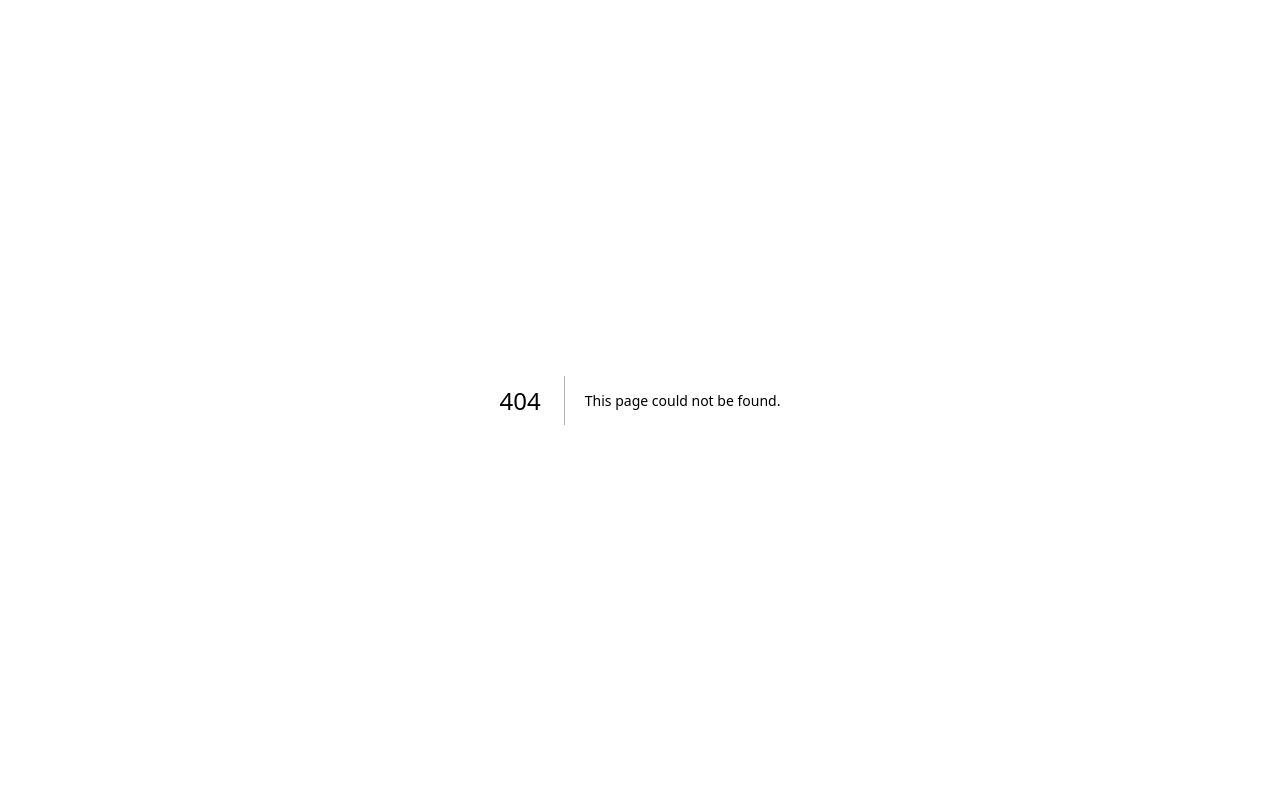
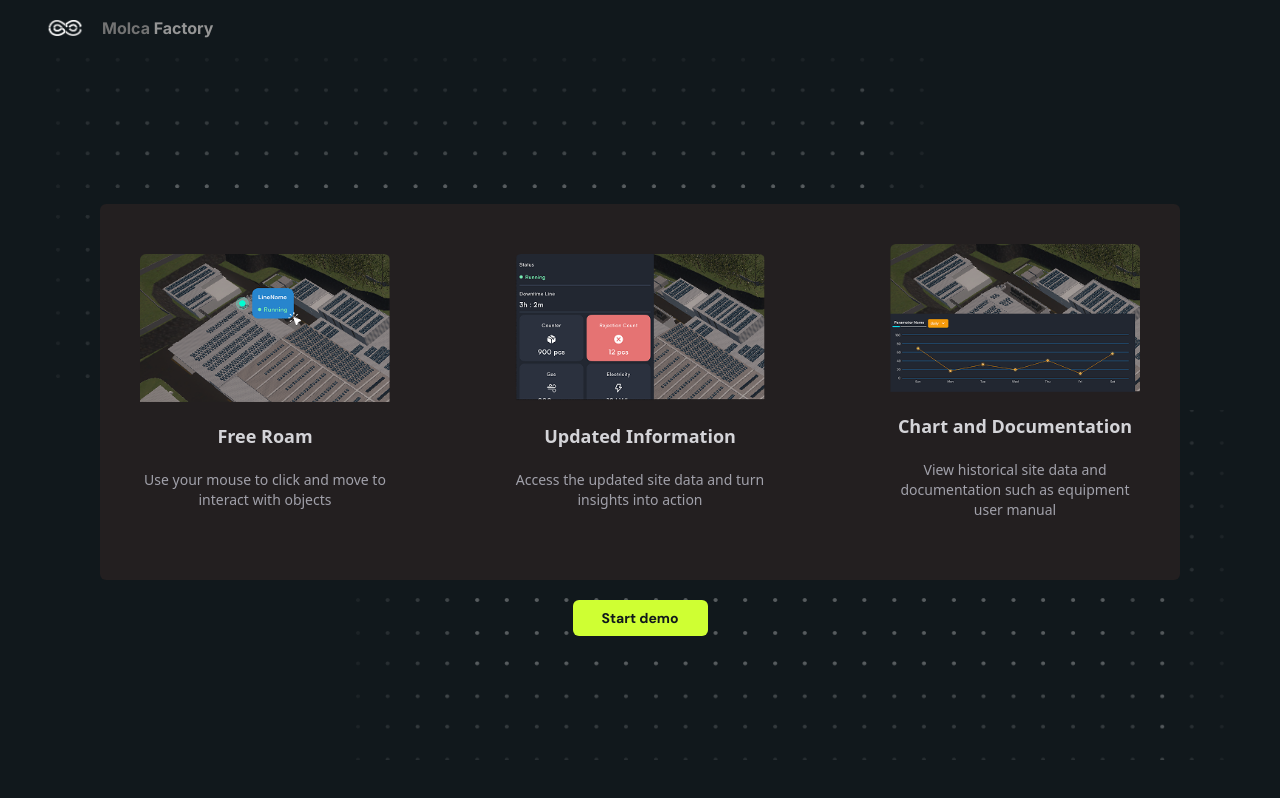
Before and after one commit to raissarahmani/molca-portal-cms, a Next.js app: page /digitaltwin in a window 1280 px wide. Before the commit this address had no page. Built offline with nearby package versions, Linux system fonts and the light colour scheme.

Commit message:
add: new route to digitaltwin

```diff
--- /dev/null
+++ b/src/app/digitaltwin/page.tsx
@@ -0,0 +1,48 @@
+import Link from 'next/link'
+import Header from '@/app/components/Header'
+import CardDetail from '@/app/components/Menu/Detail'
+
+export default function Digitaltwin() {
+    const cards = [
+    {
+      image: "/digital-twin 1.png",
+      title: "Free Roam",
+      description: "Use your mouse to click and move to interact with objects",
+    },
+    {
+      image: "/digital-twin 2.png",
+      title: "Updated Information",
+      description: "Access the updated site data and turn insights into action",
+    },
+    {
+      image: "/digital-twin 3.png",
+      title: "Chart and Documentation",
+      description: "View historical site data and documentation such as equipment user manual",
+    },
+  ]
+
+  return (
+    <div className='flex flex-col gap-3'>
+      <div className='h-10 w-full fixed top-2 bottom-0 right-0 left-10'>
+        <Header />
+      </div>
+      <div className='absolute inset-x-0 top-10 bottom-0 bg-transparent flex flex-col items-center justify-center gap-5 mx-25'>
+        <div className='bg-[#231F20] rounded-md p-10 flex flex-col items-center justify-evenly'>
+          <div className="flex flex-row justify-between items-center">
+            {cards.map((card, i) => (
+              <CardDetail
+                key={i}
+                image={card.image}
+                title={card.title}
+                description={card.description}
+              />
+            ))}
+          </div>
+        </div>
+        <button className='flex flex-col items-center justify-center w-1/2'>
+          <Link href="/demo" className='bg-[var(--color-primary)] text-[var(--color-base)] button w-1/4 text-center m-0'>Start demo</Link>
+        </button>
+      </div>
+    </div>
+  )
+}
```
